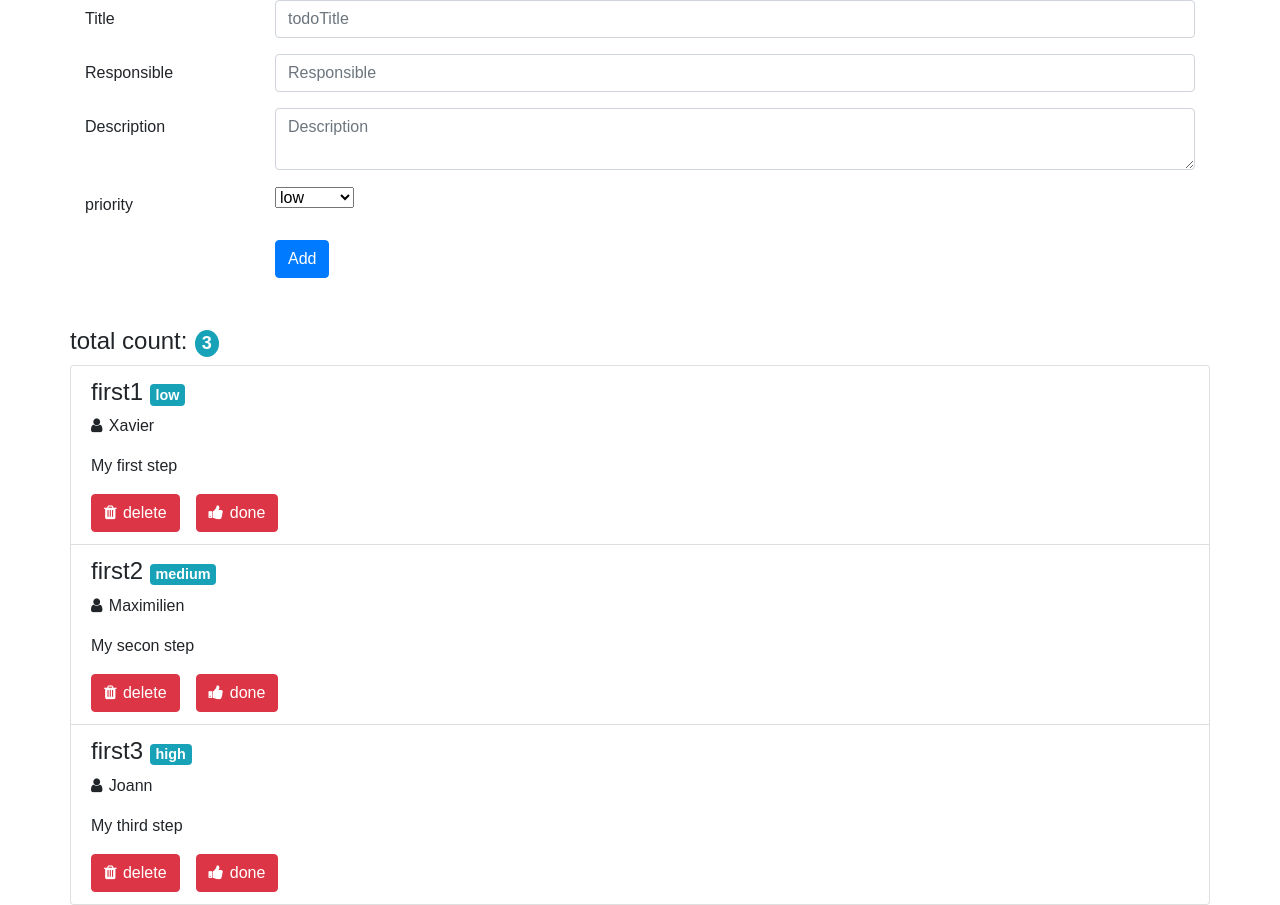
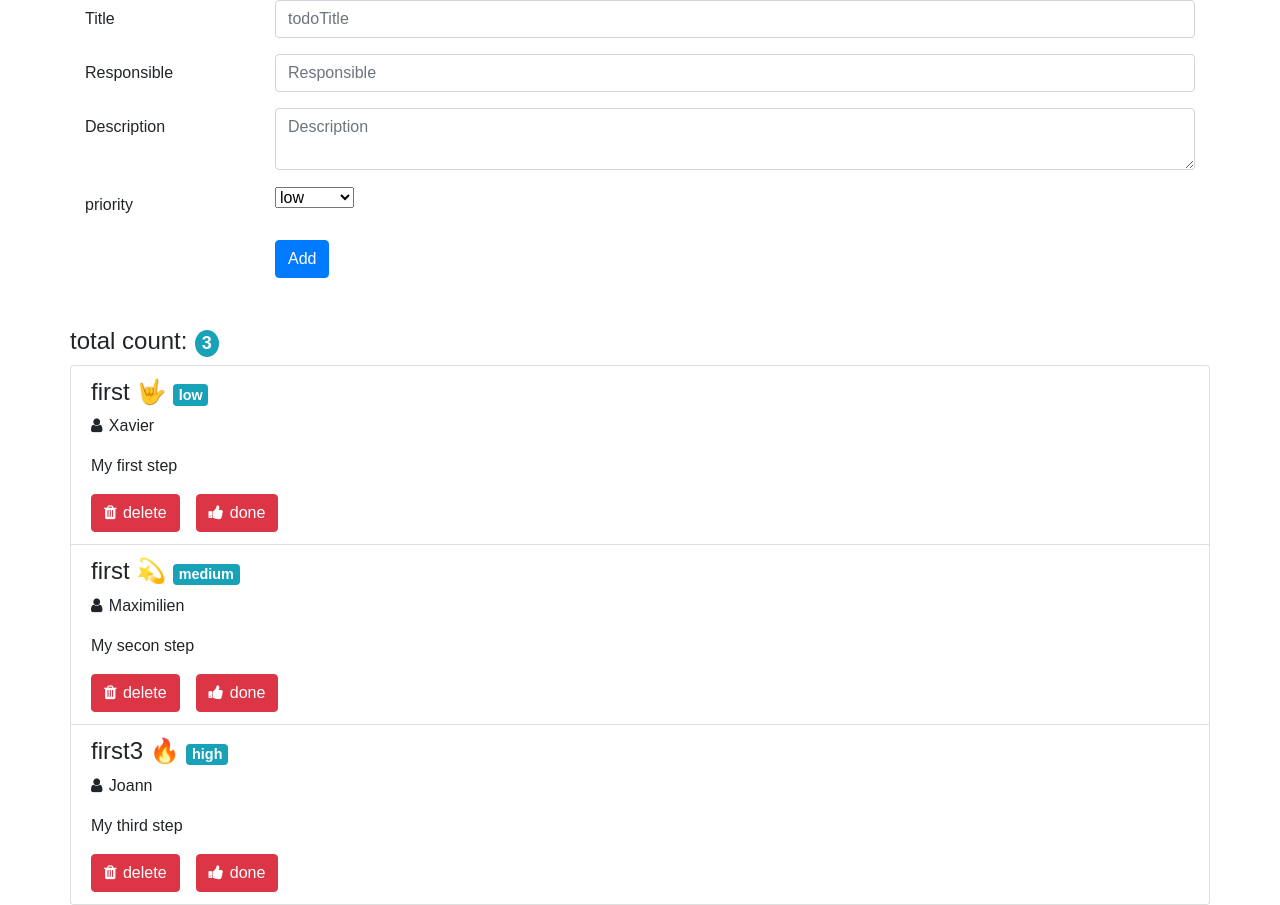
Before and after one commit to xavierartot/todolist, a React (Create React App) app: page / in a window 1280 px wide. Built offline with nearby package versions, Linux system fonts and the light colour scheme; the HTML template or start-up script is replaced by a standard one.

Commit message:
add content

```diff
--- a/src/App.js
+++ b/src/App.js
@@ -3,21 +3,21 @@ import './App.css';
 
 const todos = [
   {
-    todoTitle: 'first1',
+    todoTitle: 'first 🤟',
     todoResponsible: 'Xavier',
     todoDescription: 'My first step',
     todoPriority: 'low',
     done : false
   },
   {
-    todoTitle: 'first2',
+    todoTitle: 'first 💫 ',
     todoResponsible: 'Maximilien',
     todoDescription: 'My secon step',
     todoPriority: 'medium',
     done : false
   },
   {
-    todoTitle: 'first3',
+    todoTitle: 'first3 🔥',
     todoResponsible: 'Joann',
     todoDescription: 'My third step',
     todoPriority: 'high',
```
